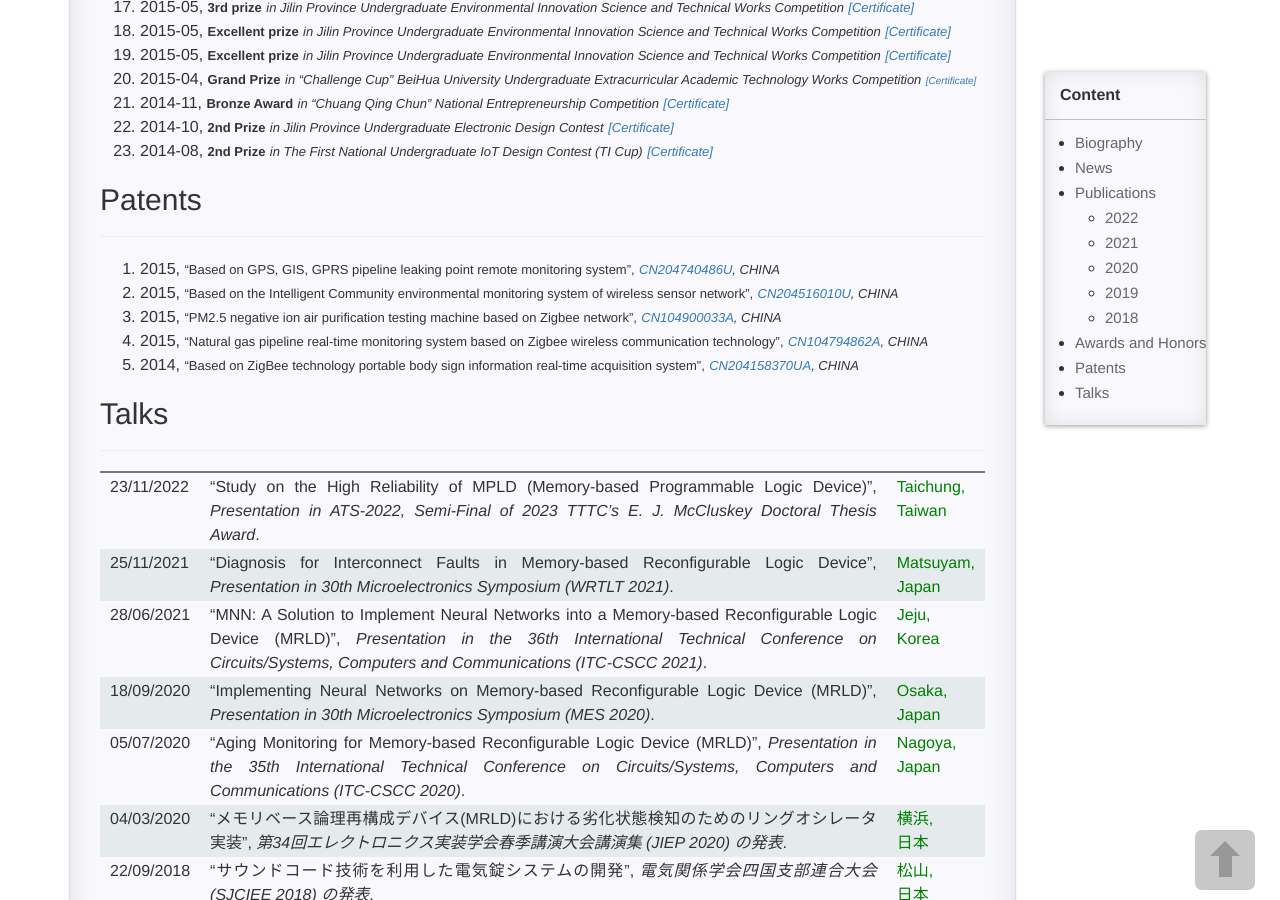
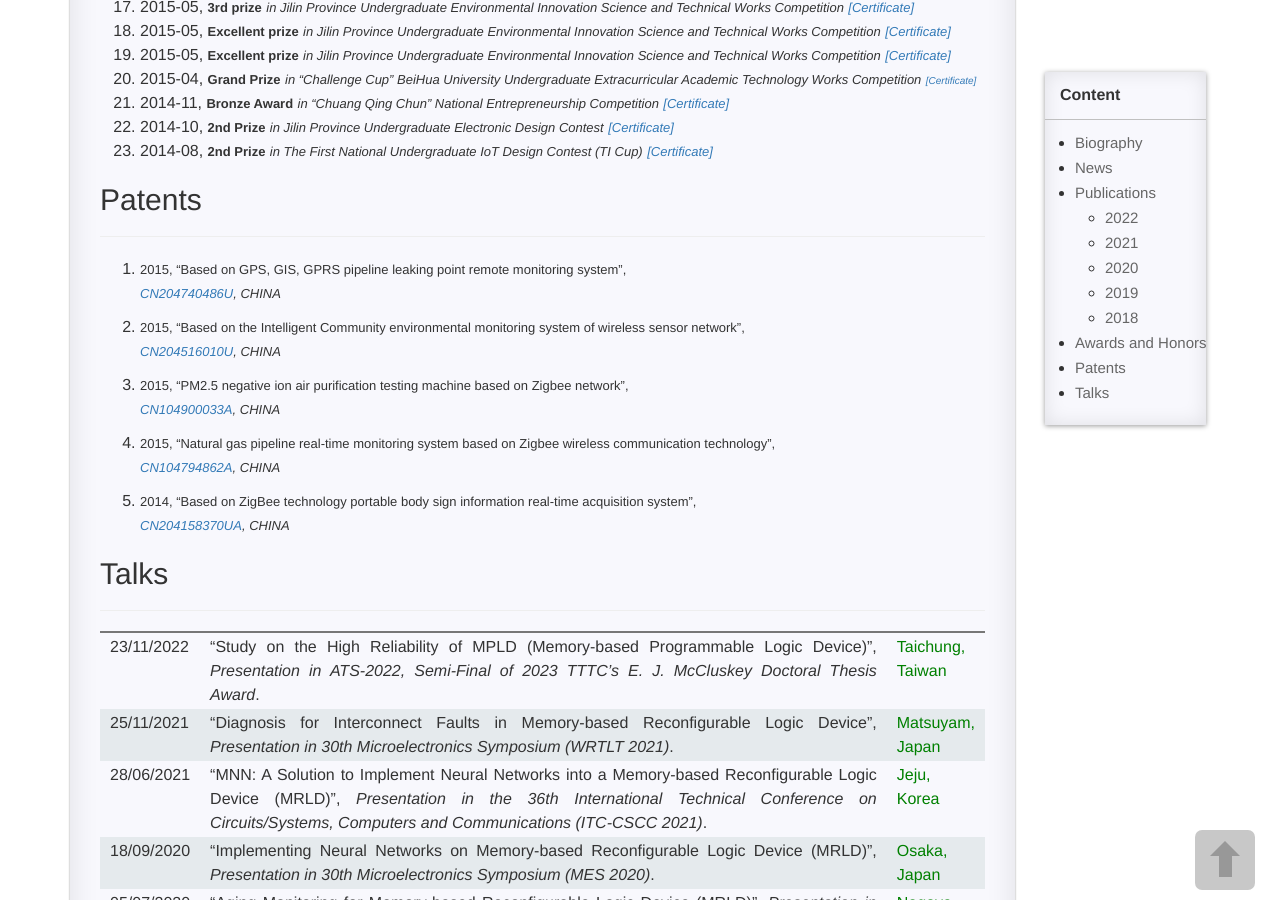
Before and after one commit to XihongZhou/xihongzhou.github.io, a Jekyll site: the page built from pages/1_homepage.md, in a window 1280 px wide and 900 px high, scrolled down 2217 px. Built offline with Jekyll 4.4.1, drawn with Linux system fonts in a browser that asks for light colours; comment, search, counter and statistics services are not loaded.

Commit message:
Update 1_homepage.md

```diff
--- a/pages/1_homepage.md
+++ b/pages/1_homepage.md
@@ -113,11 +113,11 @@
 
 ---
 
-1. 2015, <font size="2">“Based on GPS, GIS, GPRS pipeline leaking point remote monitoring system”,</font> [*<font size="2">CN204740486U</font>*](https://patents.google.com/patent/CN204740486U/en?inventor=%E5%91%A8%E7%BB%86%E7%BA%A2)*<font size="2">, CHINA</font>*
-2. 2015, <font size="2">“Based on the Intelligent Community environmental monitoring system of wireless sensor network”,</font> [*<font size="2">CN204516010U</font>*](https://patents.google.com/patent/CN204516010U/en?inventor=%E5%91%A8%E7%BB%86%E7%BA%A2&page=2)*<font size="2">, CHINA</font>*
-3. 2015, <font size="2">“PM2.5 negative ion air purification testing machine based on Zigbee network”,</font> [*<font size="2">CN104900033A</font>*](https://patents.google.com/patent/CN104900033A/en?inventor=%E5%91%A8%E7%BB%86%E7%BA%A2&page=1)*<font size="2">, CHINA</font>*
-4. 2015, <font size="2">“Natural gas pipeline real-time monitoring system based on Zigbee wireless communication technology”,</font> [*<font size="2">CN104794862A</font>*](https://patents.google.com/patent/CN104794862A/en?inventor=%E5%91%A8%E7%BB%86%E7%BA%A2)*<font size="2">, CHINA</font>*
-5. 2014, <font size="2">“Based on ZigBee technology portable body sign information real-time acquisition system”,</font> [*<font size="2">CN204158370UA</font>*](https://patents.google.com/patent/CN204158370U/en?inventor=%E5%91%A8%E7%BB%86%E7%BA%A2)*<font size="2">, CHINA</font>*
+1. <font size="2">2015, “Based on GPS, GIS, GPRS pipeline leaking point remote monitoring system”,</font> [*<font size="2">CN204740486U</font>*](https://patents.google.com/patent/CN204740486U/en?inventor=%E5%91%A8%E7%BB%86%E7%BA%A2)*<font size="2">, CHINA</font>*
+2. <font size="2">2015, “Based on the Intelligent Community environmental monitoring system of wireless sensor network”,</font> [*<font size="2">CN204516010U</font>*](https://patents.google.com/patent/CN204516010U/en?inventor=%E5%91%A8%E7%BB%86%E7%BA%A2&page=2)*<font size="2">, CHINA</font>*
+3. <font size="2">2015, “PM2.5 negative ion air purification testing machine based on Zigbee network”,</font> [*<font size="2">CN104900033A</font>*](https://patents.google.com/patent/CN104900033A/en?inventor=%E5%91%A8%E7%BB%86%E7%BA%A2&page=1)*<font size="2">, CHINA</font>*
+4. <font size="2">2015, “Natural gas pipeline real-time monitoring system based on Zigbee wireless communication technology”,</font> [*<font size="2">CN104794862A</font>*](https://patents.google.com/patent/CN104794862A/en?inventor=%E5%91%A8%E7%BB%86%E7%BA%A2)*<font size="2">, CHINA</font>*
+5. <font size="2">2014, “Based on ZigBee technology portable body sign information real-time acquisition system”,</font> [*<font size="2">CN204158370UA</font>*](https://patents.google.com/patent/CN204158370U/en?inventor=%E5%91%A8%E7%BB%86%E7%BA%A2)*<font size="2">, CHINA</font>*
 
 ## Talks
 
```
